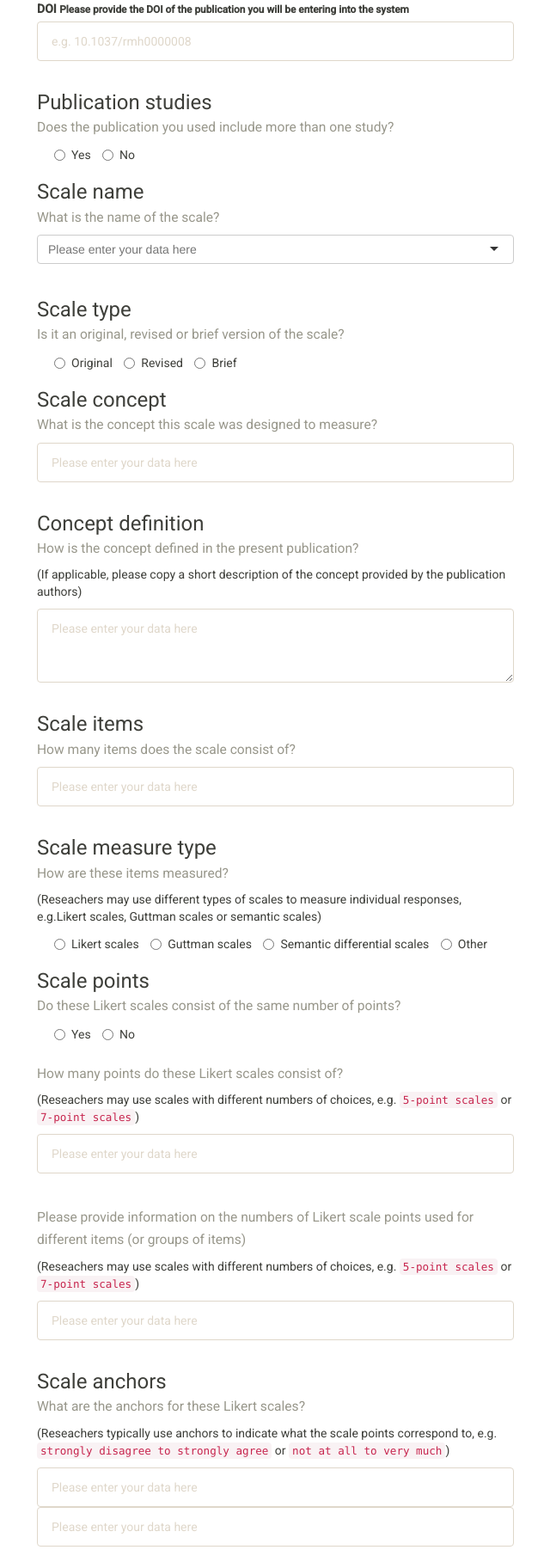
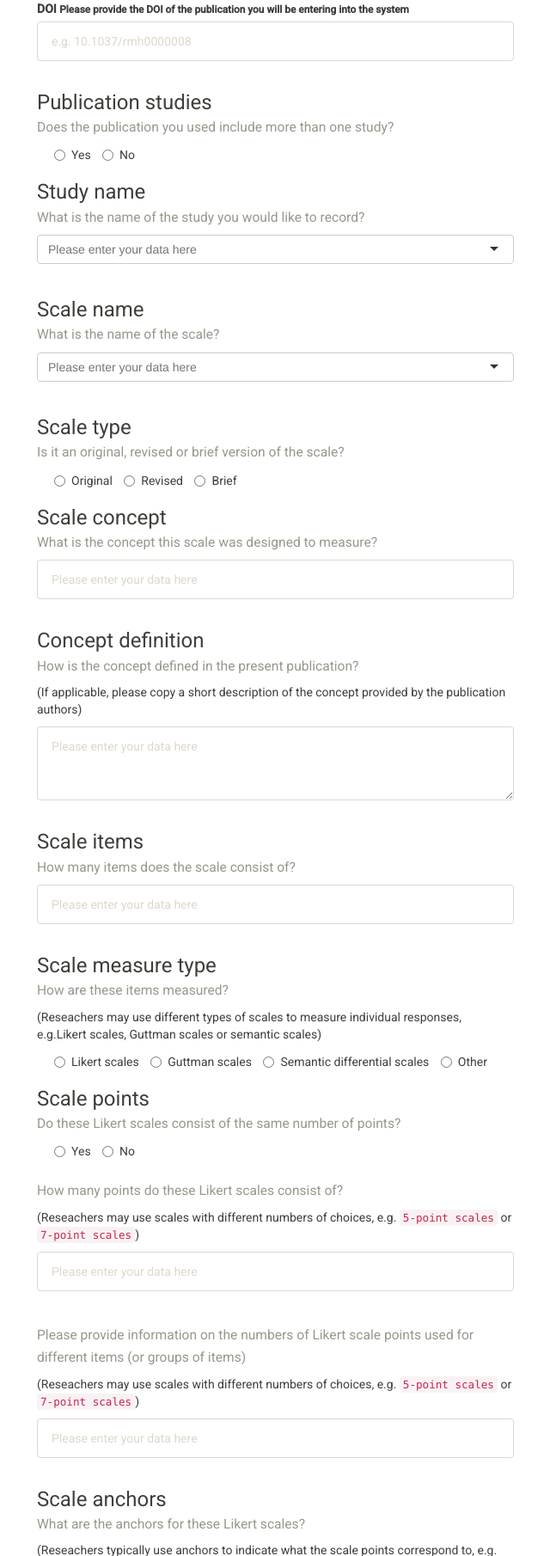
Before and after one commit to sebastiano10/owsom-project, a Flask app: page /storage in a window 1280 px wide. Shown: the part 247-2057 px from the top of the page at 86% size, without its empty margins (42-682 px from the left). Run offline with Flask 2, Linux system fonts and the light colour scheme; some libraries are stand-ins or nearby versions; some web fonts are replaced.

Commit message:
Added form entry for study

```diff
--- a/src/app/templates/store.html
+++ b/src/app/templates/store.html
@@ -151,6 +151,17 @@
 						<input type="radio" name="pStudies" id="pStudies2" value="no">No
 					</label>
 				</div>
+			</div>
+		</div>
+		<div class="row">
+			<div class="col-lg-6">
+				<h3>Study name<br>
+				<small>What is the name of the study you would like to record?</small></h3>
+				<form role="form">
+					<div class="form-group">
+						<input type="text" class="form-control" id="studyName" placeholder="Please enter your data here">
+					</div>
+				</form>
 			</div>
 		</div>
 		<div class="row">
```
